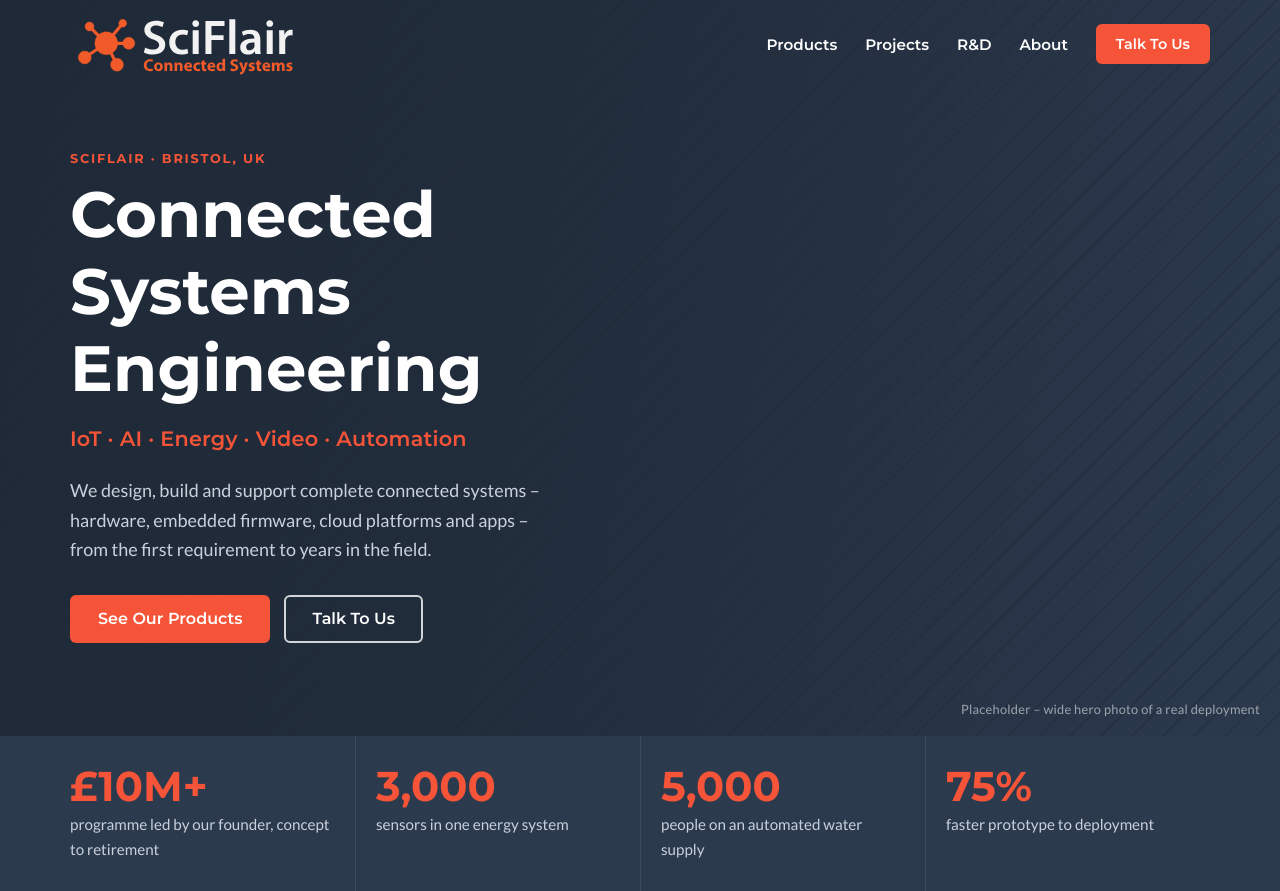
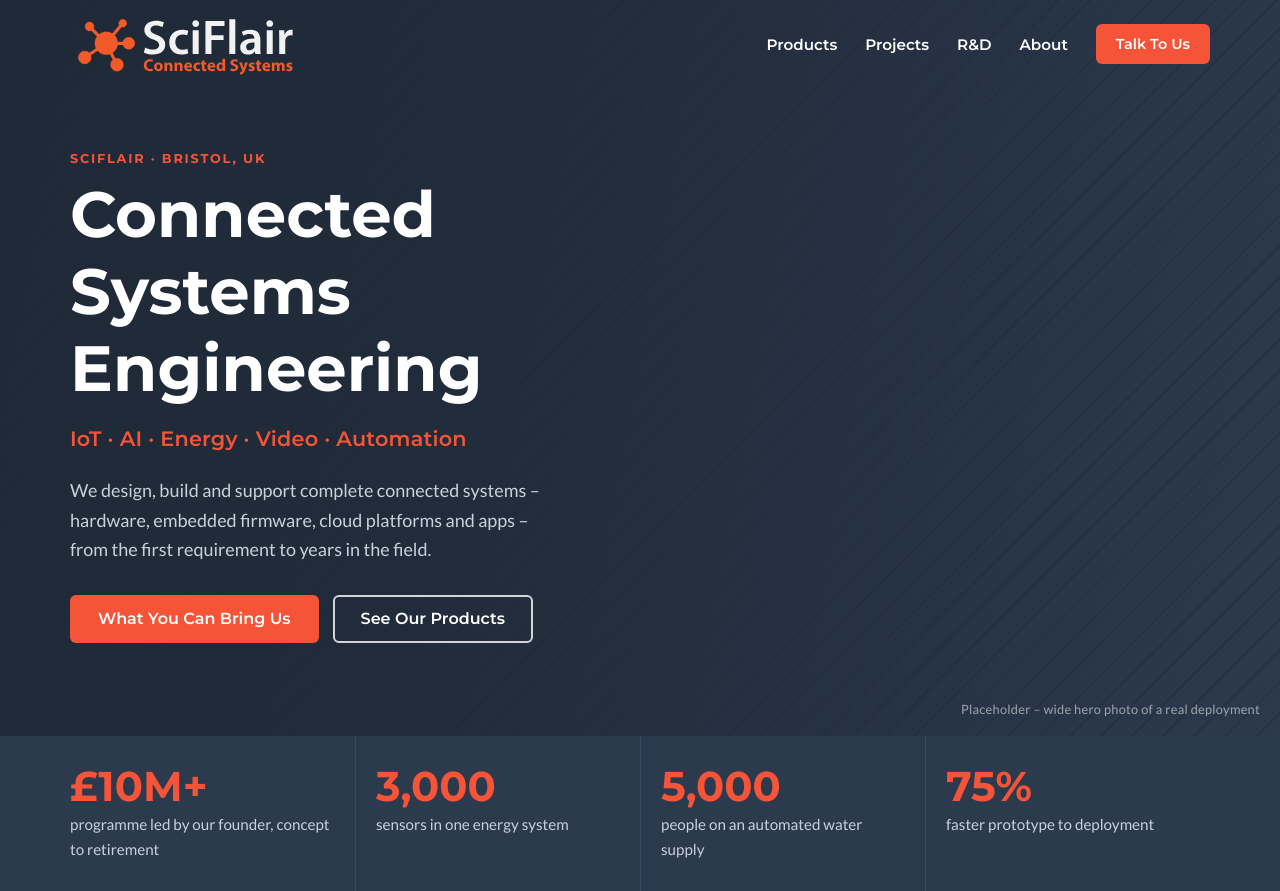
Before and after one commit to axino-iot/sciflair, a Node server app: page / in a window 1280 px wide. Shown: the top 891 px of the page. Run offline with Node 20, Linux system fonts and the light colour scheme; some libraries are stand-ins or nearby versions.

Commit message:
Hero: lead with What You Can Bring Us, products second
Co-Authored-By: Claude Opus 5.5 <noreply@anthropic.com>
Claude-Session: https://claude.ai/code/session_01Jojw3aMgwVRxQPYYdVEczo

```diff
--- a/views/home.ejs
+++ b/views/home.ejs
@@ -14,8 +14,8 @@ function ph(label, cls) {
     <p class="hero-sectors">IoT · AI · Energy · Video · Automation</p>
     <p class="hero-lede">We design, build and support complete connected systems – hardware, embedded firmware, cloud platforms and apps – from the first requirement to years in the field.</p>
     <div class="hero-actions">
-      <a class="btn btn-primary" href="#products">See Our Products</a>
-      <a class="btn btn-outline" href="#contact">Talk To Us</a>
+      <a class="btn btn-primary" href="#services">What You Can Bring Us</a>
+      <a class="btn btn-outline" href="#products">See Our Products</a>
     </div>
   </div>
 </section>
```
